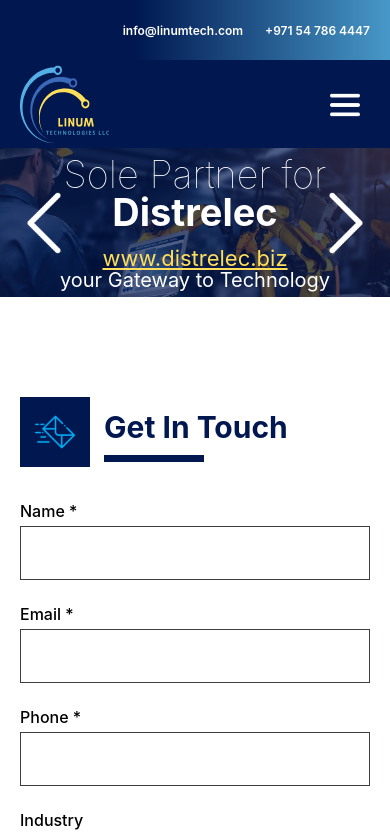
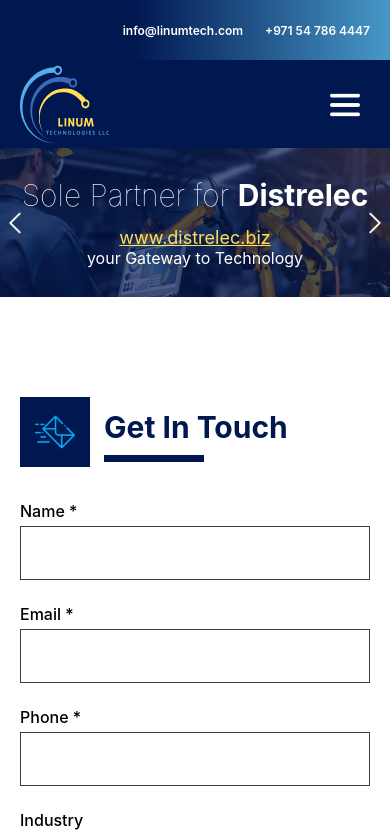
Before and after one commit to dhakim/linum-tech, a React (Create React App) app in the folder client/: page /contact in a window 390 px wide. Shown: the top 834 px of the page. Built offline with nearby package versions, Linux system fonts and the light colour scheme.

Commit message:
resolve mobile screen ui issues

```diff
--- a/client/src/components/CategoryDetail/CategoryDetail.scss
+++ b/client/src/components/CategoryDetail/CategoryDetail.scss
@@ -1,8 +1,8 @@
 .category-detail-section {
-  padding: 140px 0 100px;
+  padding: 140px 0 0px;
 
   @media only screen and (max-width: 992px) {
-    padding: 80px 0 80px;
+    padding: 80px 0 0px;
   }
 
   .content-row {
--- a/client/src/components/ContactDetail/ContactDetail.scss
+++ b/client/src/components/ContactDetail/ContactDetail.scss
@@ -79,3 +79,9 @@
     }
   }
 }
+
+.recaptcha {
+  @media only screen and (max-width: 767px) {
+    margin-bottom: 24px;
+  }
+}
--- a/client/src/components/ContactDetail/ContactForm.js
+++ b/client/src/components/ContactDetail/ContactForm.js
@@ -268,7 +268,7 @@
               />
             </div>
 
-            <div className="form-row">
+            <div className="form-row recaptcha">
               <img src={reCaptchaImg} alt="reCaptcha" width="300" />
             </div>
 
--- a/client/src/components/DatePicker/DatePicker.js
+++ b/client/src/components/DatePicker/DatePicker.js
@@ -13,9 +13,6 @@
       <label>{label}</label>
       <div className="calendar-control">
         <Flatpickr ref={fp}  />
-        <div className="calendar-icon">
-          <img src={calendarIcon} alt="calendar icon" />
-        </div>
       </div>
     </div>
   );
--- a/client/src/components/HeroSlider/HeroSlider.scss
+++ b/client/src/components/HeroSlider/HeroSlider.scss
@@ -26,6 +26,12 @@
         &:before { display: none; }
         width: 88px;
         height: 88px;
+
+        @media only screen and (max-width: 767px) {
+          width: 30px;
+          height: 30px;
+          background-size: cover !important;
+        }
 
         opacity: 1;
         top: 50%;
@@ -71,8 +77,8 @@
         }
 
         @media only screen and (max-width: 767px) {
-          font-size: 38px;
-          line-height: 38px;
+          font-size: 30px;
+          line-height: 34px;
         }
 
         span {
@@ -90,8 +96,8 @@
         }
 
         @media only screen and (max-width: 767px) {
-          font-size: 22px;
-          line-height: 22px;
+          font-size: 18px;
+          line-height: 18px;
         }
       }
 
@@ -104,7 +110,7 @@
         }
 
         @media only screen and (max-width: 767px) {
-          font-size: 20px;
+          font-size: 16px;
           line-height: 20px;
         }
       }
--- a/client/src/components/ProductComponents/ProductComponents.scss
+++ b/client/src/components/ProductComponents/ProductComponents.scss
@@ -1,5 +1,9 @@
 .product-components {
   padding: 0 0 100px;
+
+  @media only screen and (max-width:767px) {
+    padding-bottom: 40px;
+  }
 
   .components-list {
     width: 100%;
--- a/client/src/components/ProductDetail/ProductDetail.scss
+++ b/client/src/components/ProductDetail/ProductDetail.scss
@@ -1,6 +1,10 @@
 .product-detail-section {
   padding: 100px 0;
   position: relative;
+
+  @media only screen and (max-width: 767px) {
+    padding: 80px 0 40px;
+  }
 
   .bg-dotted-triangle {
     position: absolute;
--- a/client/src/components/TextField/TextField.scss
+++ b/client/src/components/TextField/TextField.scss
@@ -14,7 +14,7 @@
     position: absolute;
   }
 
-  .form-control, input[type="text"] {
+  .form-control, input[type="date"] {
     width: 100%;
     height: 54px;
     border: 1px solid #3D3E40;
@@ -38,16 +38,16 @@
 .calendar-control {
   position: relative;
 
-  input[type="text"] {
+  input[type="date"] {
     cursor: pointer;
     position: relative;
     z-index: 100;
     background: transparent;
   }
 
-  .calendar-icon {
-    position: absolute;
-    top: 15px;
-    right: 15px;
+  input[type="date"]::-webkit-inner-spin-button,
+  input[type="date"]::-webkit-calendar-picker-indicator {
+    width: 24px;
+    height: 24px;
   }
 }
```
